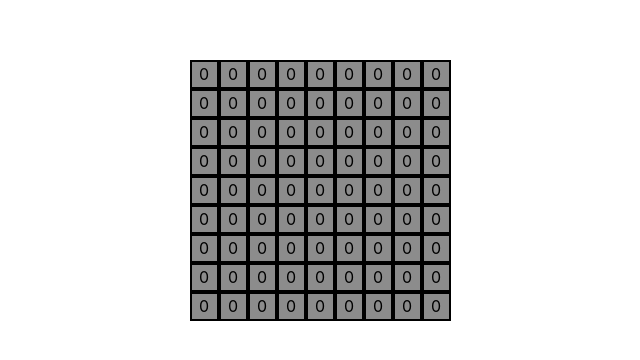
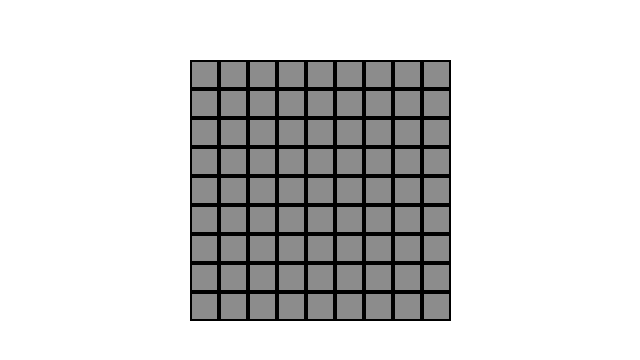
Before and after one commit to peoplestealusernames/sudoku-wave-collapse, a React (Create React App) app: page / in a window 1280 px wide. Shown: the part 210-570 px from the top of the page, without its empty margins (320-960 px from the left). Built offline with nearby package versions, Linux system fonts and the light colour scheme.

Commit message:
If 0 leave empty

```diff
--- a/src/App.tsx
+++ b/src/App.tsx
@@ -24,7 +24,7 @@ function App() {
                 className="Cell"
                 key={i}
               >
-                {n}
+                {n == 0 ? "" : n}
               </div>
             })
             }
```
